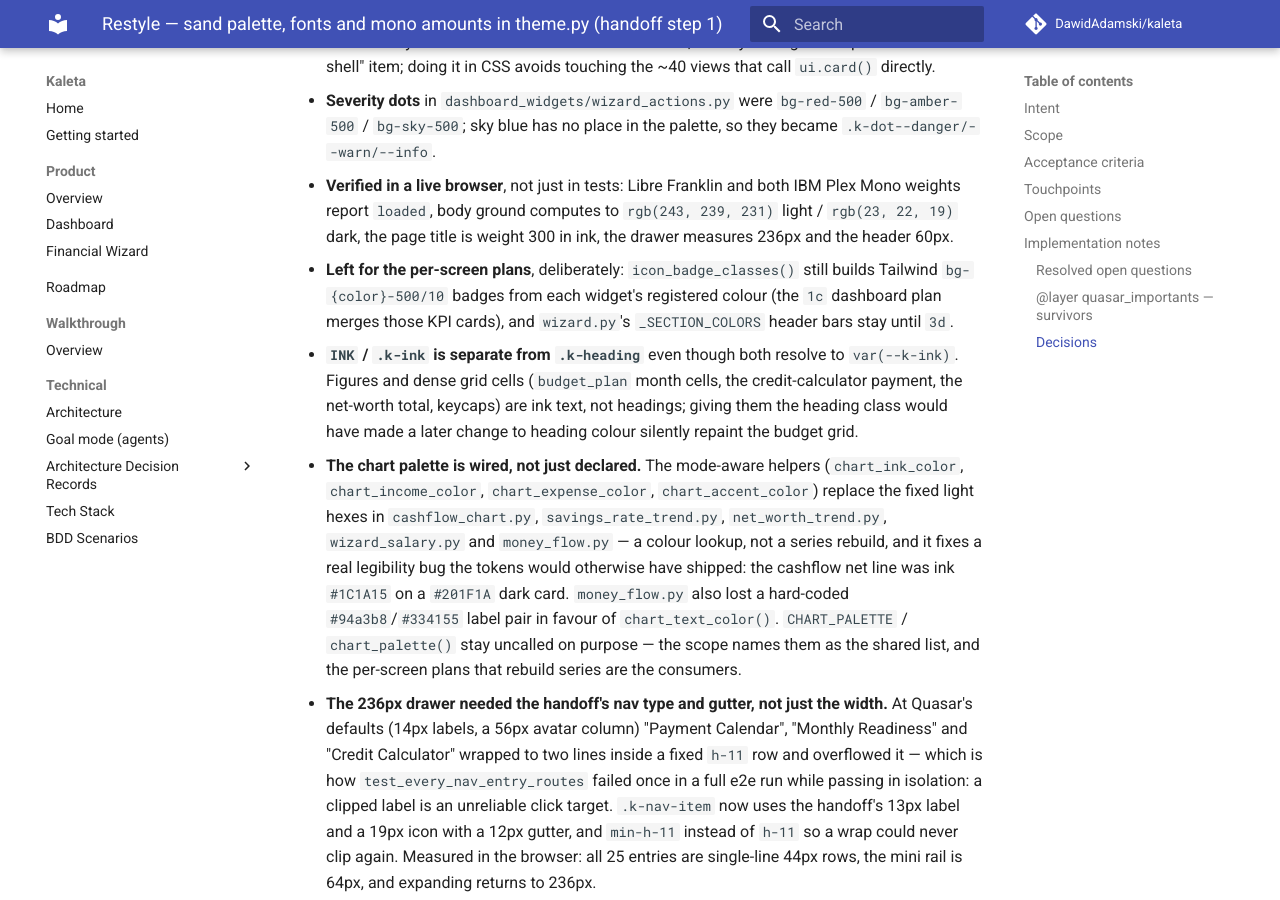
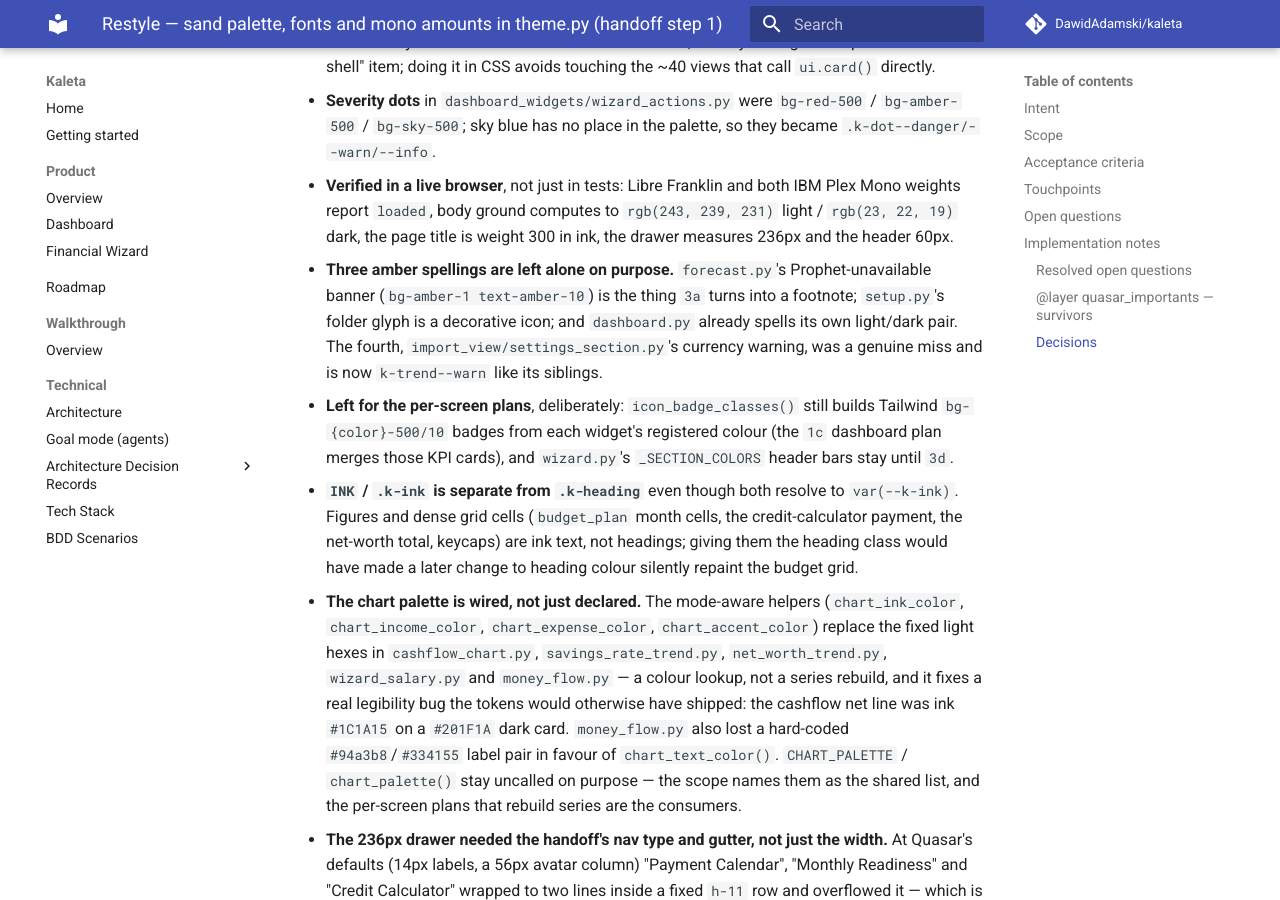
Before and after one commit to DawidAdamski/kaleta, an MkDocs documentation site: the page built from docs/plans/restyle-theme-tokens.md, in a window 1280 px wide and 900 px high, scrolled down 5798 px. Built offline with MkDocs 1.6.1 and Material for MkDocs 9.7.7, drawn with Linux system fonts in a browser that asks for light colours; comment, search, counter and statistics services are not loaded.

Commit message:
fix(import): currency warning uses the warning token
Sweep leftover found in review — the sibling warnings in payment_calendar
and wizard_salary moved to k-trend--warn, this one kept text-amber-600.
Notes record the three remaining amber spellings that are deliberate.

Co-Authored-By: Claude Opus 5 (1M context) <noreply@anthropic.com>
Claude-Session: https://claude.ai/code/session_0152AYpRfMD2oD5sjv3sg3qi

```diff
--- a/docs/plans/restyle-theme-tokens.md
+++ b/docs/plans/restyle-theme-tokens.md
@@ -243,6 +243,12 @@ they targeted no longer exist — `dashboard_widgets/helpers.py` renders
   IBM Plex Mono weights report `loaded`, body ground computes to
   `rgb(243, 239, 231)` light / `rgb(23, 22, 19)` dark, the page title is
   weight 300 in ink, the drawer measures 236px and the header 60px.
+- **Three amber spellings are left alone on purpose.** `forecast.py`'s
+  Prophet-unavailable banner (`bg-amber-1 text-amber-10`) is the thing `3a`
+  turns into a footnote; `setup.py`'s folder glyph is a decorative icon; and
+  `dashboard.py` already spells its own light/dark pair. The fourth,
+  `import_view/settings_section.py`'s currency warning, was a genuine miss and
+  is now `k-trend--warn` like its siblings.
 - **Left for the per-screen plans**, deliberately: `icon_badge_classes()`
   still builds Tailwind `bg-{color}-500/10` badges from each widget's
   registered colour (the `1c` dashboard plan merges those KPI cards), and
```
Also changed, not shown: 1 other file.
